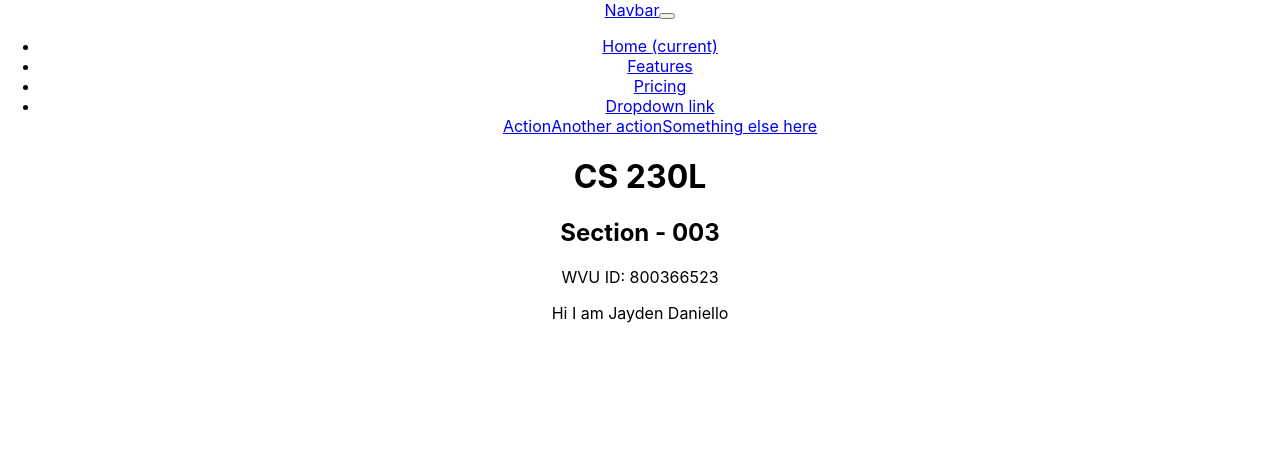
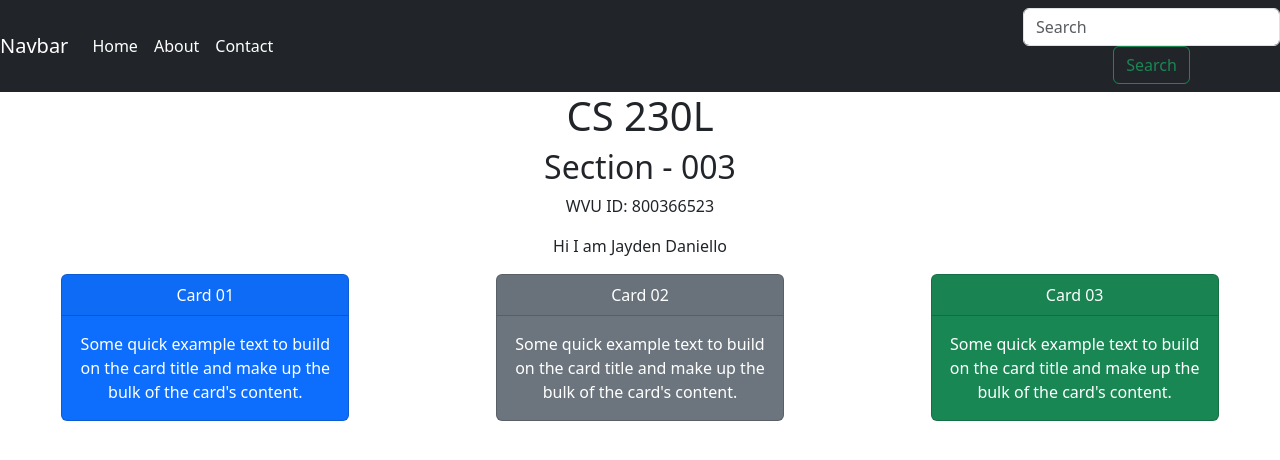
Before and after one commit to JaydenDaniello/CS230Lab5, a React (Create React App) app: page / in a window 1280 px wide. Shown: the top 460 px of the page. Built offline with nearby package versions, Linux system fonts and the light colour scheme.

Commit message:
Lab 5 complete

```diff
--- a/src/App.js
+++ b/src/App.js
@@ -1,42 +1,18 @@
-import logo from './logo.svg';
 import './App.css';
+import { Navbar } from './index';
+import { Card } from './index';
+
+
 
 function App() {
   return (
     <div className="App">
-      <nav class="navbar navbar-expand-lg navbar-light bg-light">
-  <a class="navbar-brand" href="#">Navbar</a>
-  <button class="navbar-toggler" type="button" data-toggle="collapse" data-target="#navbarNavDropdown" aria-controls="navbarNavDropdown" aria-expanded="false" aria-label="Toggle navigation">
-    <span class="navbar-toggler-icon"></span>
-  </button>
-  <div class="collapse navbar-collapse" id="navbarNavDropdown">
-    <ul class="navbar-nav">
-      <li class="nav-item active">
-        <a class="nav-link" href="#">Home <span class="sr-only">(current)</span></a>
-      </li>
-      <li class="nav-item">
-        <a class="nav-link" href="#">Features</a>
-      </li>
-      <li class="nav-item">
-        <a class="nav-link" href="#">Pricing</a>
-      </li>
-      <li class="nav-item dropdown">
-        <a class="nav-link dropdown-toggle" href="#" id="navbarDropdownMenuLink" data-toggle="dropdown" aria-haspopup="true" aria-expanded="false">
-          Dropdown link
-        </a>
-        <div class="dropdown-menu" aria-labelledby="navbarDropdownMenuLink">
-          <a class="dropdown-item" href="#">Action</a>
-          <a class="dropdown-item" href="#">Another action</a>
-          <a class="dropdown-item" href="#">Something else here</a>
-        </div>
-      </li>
-    </ul>
-  </div>
-</nav>
+      <Navbar />
       <h1>CS 230L</h1>
       <h2>Section - 003</h2>
       <p>WVU ID: 800366523</p>
       <p>Hi I am Jayden Daniello</p>
+      <Card />
     </div>
   );
 }
--- a/src/index.js
+++ b/src/index.js
@@ -3,6 +3,8 @@
 import './index.css';
 import App from './App';
 import reportWebVitals from './reportWebVitals';
+import "bootstrap/dist/css/bootstrap.css"
+
 
 const root = ReactDOM.createRoot(document.getElementById('root'));
 root.render(
@@ -11,6 +13,70 @@
   </React.StrictMode>
 );
 
+function Navbar() {
+  return (
+    <nav className="navbar navbar-expand-lg navbar-light bg-dark">
+      <a className="navbar-brand text-white" href="https://www.youtube.com/watch?v=dQw4w9WgXcQ&ab_channel=RickAstley">Navbar</a>
+      <button className="navbar-toggler" type="button" data-toggle="collapse" data-target="#navbarNavAltMarkup" aria-controls="navbarNavAltMarkup" aria-expanded="false" aria-label="Toggle navigation">
+        <span className="navbar-toggler-icon"></span>
+      </button>
+      <div className="collapse navbar-collapse" id="navbarNavAltMarkup">
+        <div className="navbar-nav">
+          <a className="nav-item nav-link active text-white" href="https://www.youtube.com/watch?v=dQw4w9WgXcQ&ab_channel=RickAstley">Home</a>
+          <a className="nav-item nav-link text-white" href="https://www.youtube.com/watch?v=dQw4w9WgXcQ&ab_channel=RickAstley">About</a>
+          <a className="nav-item nav-link text-white" href="https://www.youtube.com/watch?v=dQw4w9WgXcQ&ab_channel=RickAstley">Contact</a>
+        </div>
+      </div>
+      <form className="form-inline ml-auto">
+        <input className="form-control mr-2" type="search" placeholder="Search" aria-label="Search" />
+        <button className="btn btn-outline-success my-2 my-sm-0" type="submit">Search</button>
+      </form>
+    </nav>
+
+  );
+}
+
+
+function Card() {
+  return (
+    <center>
+    <div className="cards" style={{margin:'auto', display:'block'}}>
+      <div className="row">
+        <div className="col-sm-4">
+          <div className="card text-white bg-primary mb-3" style={{ width: '18rem' }}>
+            <div className="card-header">Card 01</div>
+            <div className="card-body">
+              <p className="card-text">Some quick example text to build on the card title and make up the bulk of the card's content.</p>
+            </div>
+          </div>
+        </div>
+        <div className="col-sm-4">
+          <div className="card text-white bg-secondary mb-3" style={{ width: '18rem' }}>
+            <div className="card-header">Card 02</div>
+            <div className="card-body">
+              <p className="card-text">Some quick example text to build on the card title and make up the bulk of the card's content.</p>
+            </div>
+          </div>
+        </div>
+        <div className="col-sm-4">
+          <div className="card text-white bg-success mb-3" style={{ width: '18rem' }}>
+            <div className="card-header">Card 03</div>
+            <div className="card-body">
+              <p className="card-text">Some quick example text to build on the card title and make up the bulk of the card's content.</p>
+            </div>
+          </div>
+        </div>
+      </div>
+    </div>
+    </center>
+  );
+}
+
+
+export {
+  Navbar,
+  Card
+};
 // If you want to start measuring performance in your app, pass a function
 // to log results (for example: reportWebVitals(console.log))
 // or send to an analytics endpoint. Learn more: https://bit.ly/CRA-vitals
```
